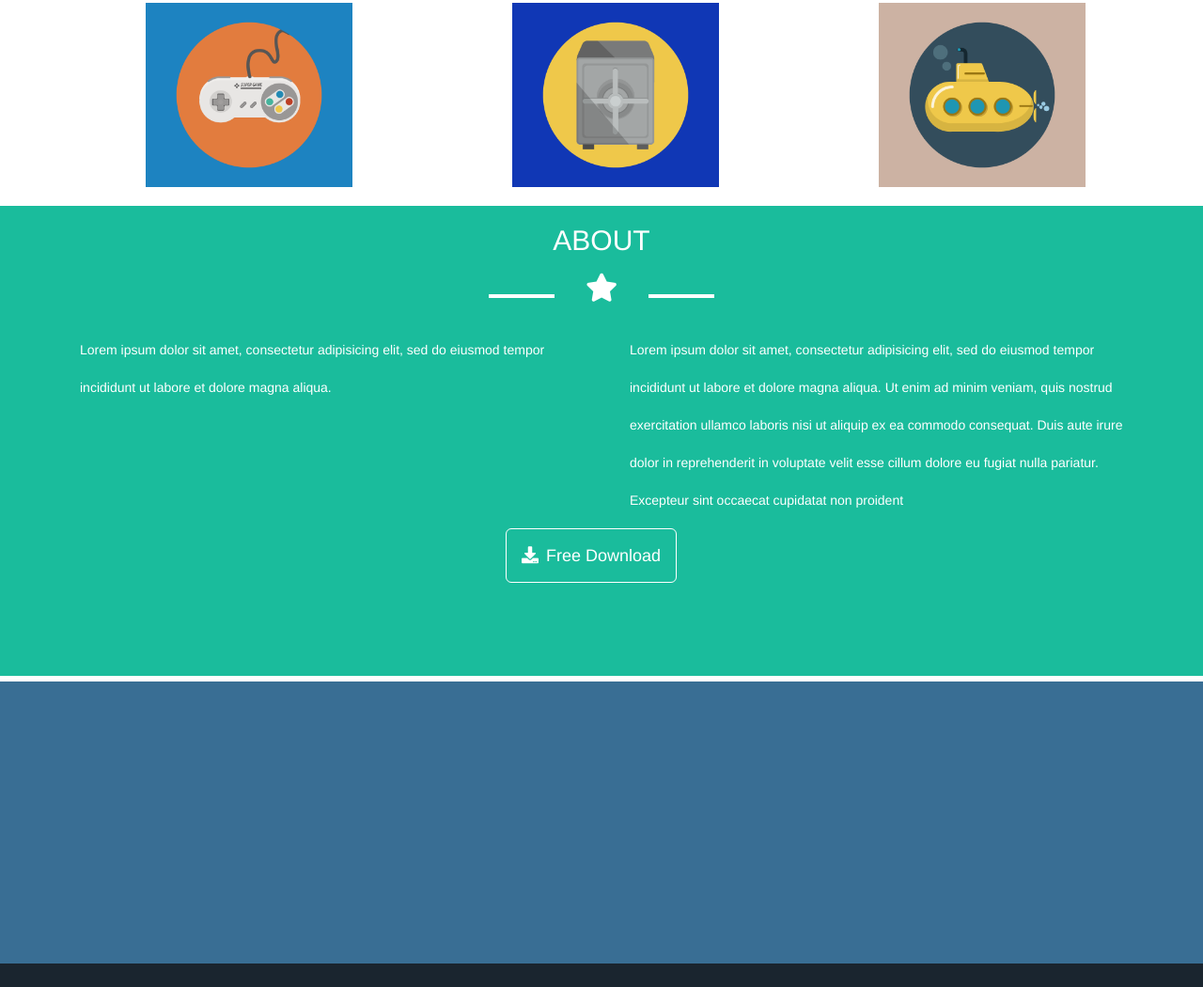
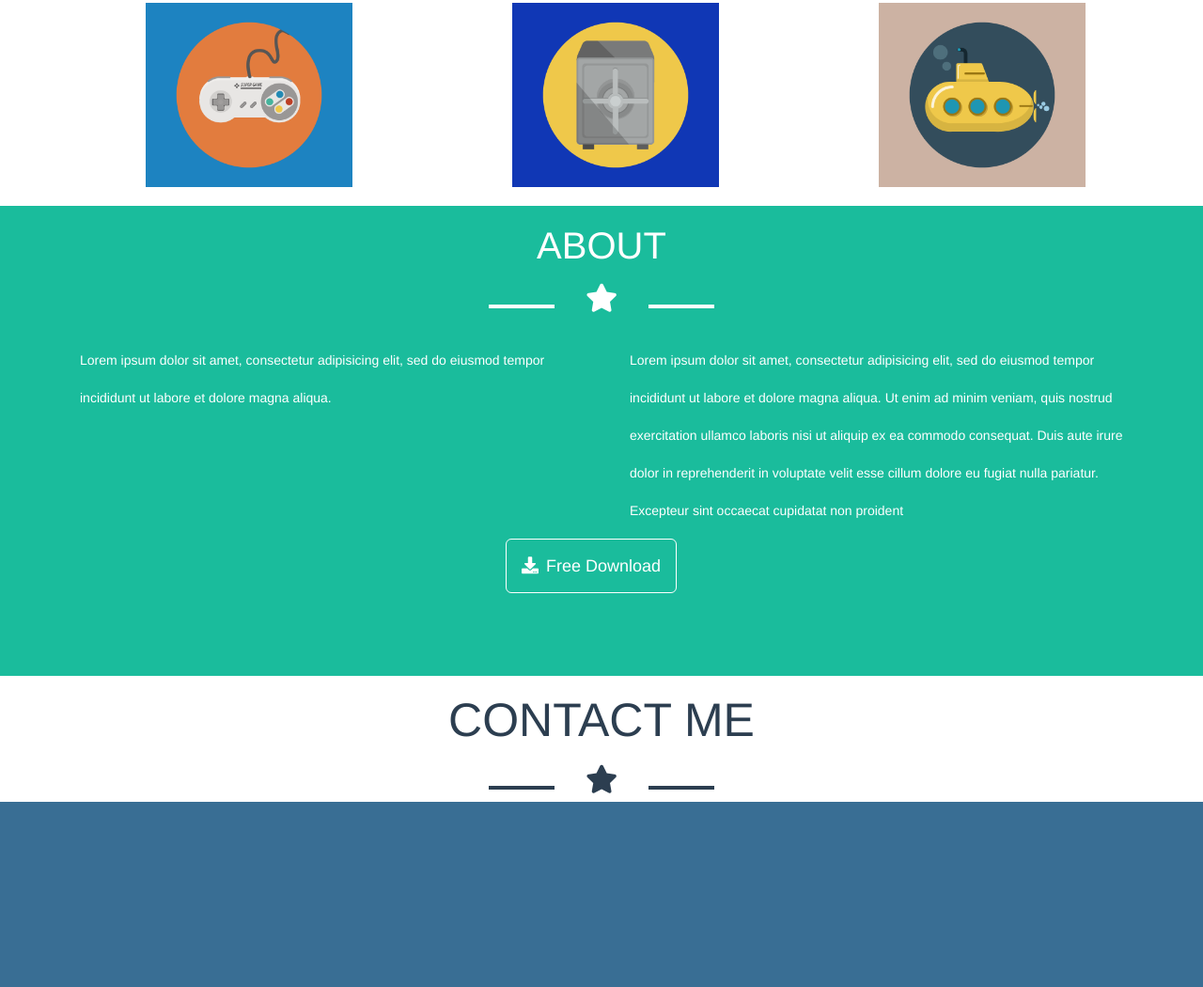
Before and after one commit to AlbertoAbate/html-css-bootstrap-freelancer, a plain HTML site: page index.html in a window 1280 px wide. Shown: the part 981-2031 px from the top of the page at 94% size. Drawn offline with nearby package versions, Linux system fonts and the light colour scheme.

Commit message:
punto d'arrivo 29/09

```diff
--- a/css/styles.css
+++ b/css/styles.css
@@ -209,6 +209,9 @@ h3 {
   position: relative;
   top: 5px
 }
+.seconda h2 {
+  font-size: 40px;
+}
 .seconda p {
   margin-top: 30px;
   color: #fff;
@@ -231,7 +234,33 @@ h3 {
 }
 /* terza section */
 .terza {
-  height: 600px;
+  height: 1000px;
+}
+.terza .stella::before {
+  content: '';
+  display: inline-block;
+  width: 70px;
+  height: 4px;
+  background-color: #2c3e50;
+  margin-right: 25px;
+}
+.terza .stella::after {
+  content: '';
+  display: inline-block;
+  width: 70px;
+  height: 4px;
+  background-color: #2c3e50;
+  margin-left: 25px;
+}
+.terza .stella {
+  font-size: 30px;
+  color: #2c3e50;
+  position: relative;
+  top: 5px
+}
+.terza h2 {
+  font-size: 50px;
+  color: #2c3e50;
 }
 .footer-top {
   height: 300px;
--- a/index.html
+++ b/index.html
@@ -135,6 +135,11 @@
       <!-- terza section -->
       <section class="terza">
         <div class="container">
+          <h2 class="text-center">Contact me</h2>
+          <div class="stella text-center">
+           <i class="fas fa-star"></i>
+          </div>
+        <div class="container">
           <div class="row">
             <div class="col-xs-12">
 
```
Also changed, not shown: 2index.html (+21 -33 lines).
